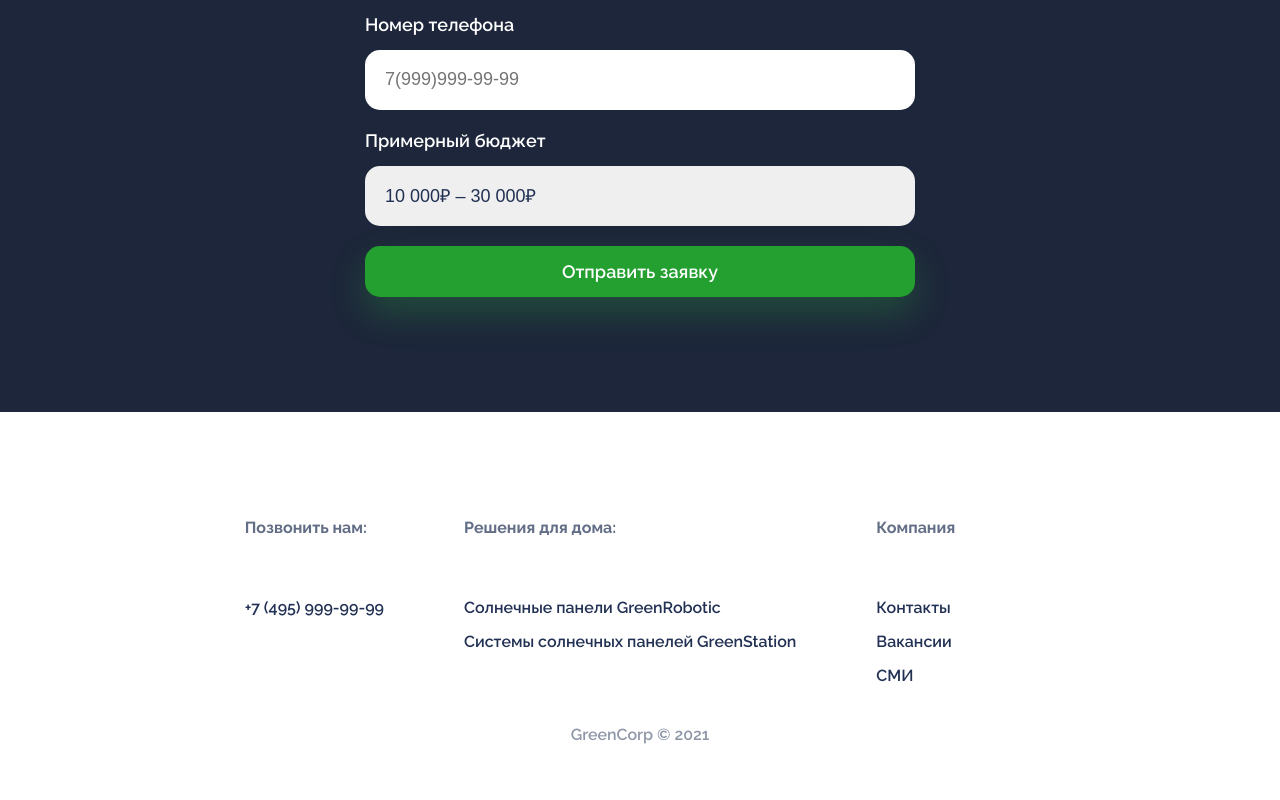
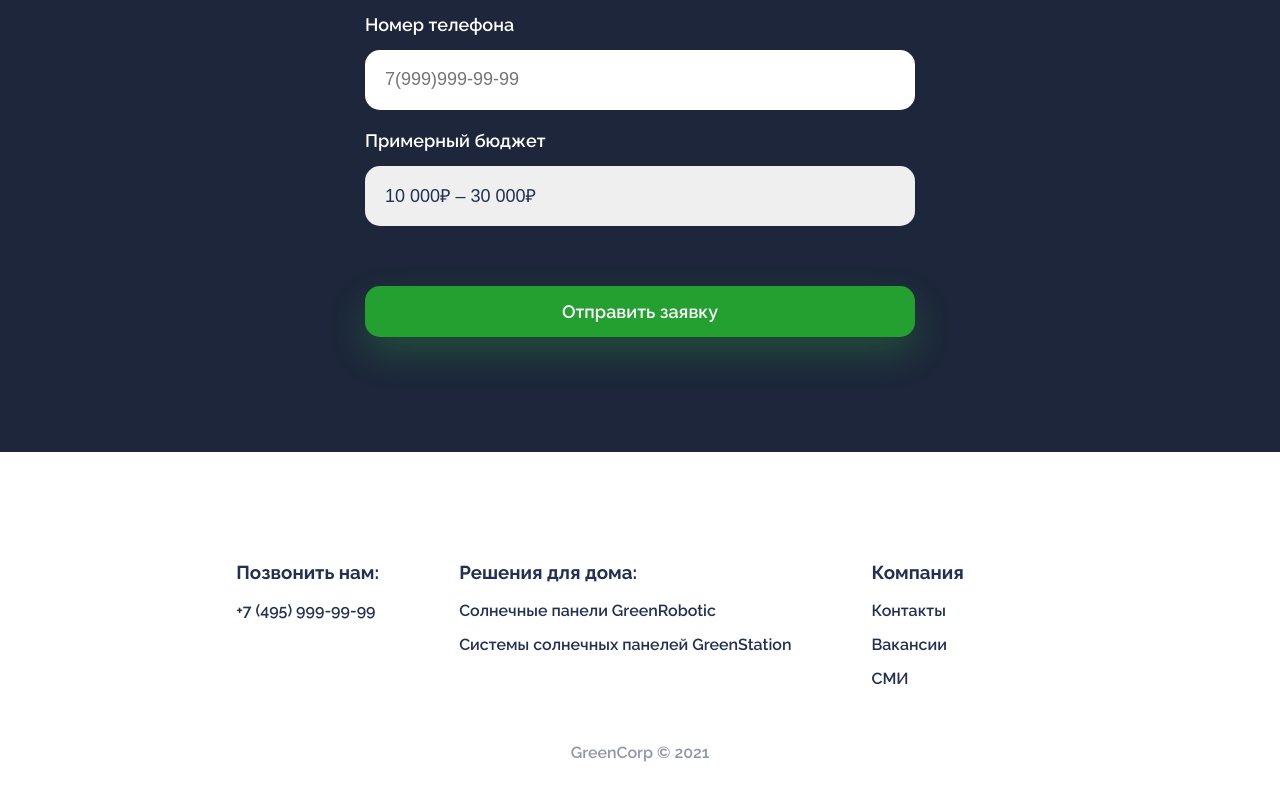
Before and after one commit to ArturKhm/green-corp-landing, a plain HTML site: page index.html in a window 1280 px wide. Shown: the part 1469-2269 px from the top of the page. Drawn offline with Linux system fonts and the light colour scheme.

Commit message:
Исправления после модуля

```diff
--- a/main.css
+++ b/main.css
@@ -31,7 +31,6 @@ button {
   cursor: pointer;
   box-shadow: 0 16px 36px rgb(52 213 68 / 22%);
   padding: 15px;
-  transition: background-color 0.3s ease-in;
 }
 .about__image {
   width: 500px;
@@ -104,27 +103,27 @@ button {
   font-weight:600;
   margin-bottom: 15px;
 }
- .form input, select {
+ .form input, .form select {
   font-size: 18px;
   color: #213053;
   height: 60px;
   padding: 0 20px;
   border-radius: 15px;
   border: none;
+  outline: none;
  }
  .form__submit {
   font-size: 18px;
   font-weight: 600;
+  margin-top: 40px;
  }
  select {
   appearance: none;
-}
-input {
-  outline: none;
-}
+ }
 button:hover {
   background-color: #f6980c;
   box-shadow: 0 16px 36px rgba(246 152 12 / 20%);
+  transition: background-color 0.3s ease-in;
 }
 footer {
   padding: 90px 20px;
@@ -143,7 +142,7 @@ footer {
 .footer__group {
   margin-right: 80px;
 }
-.footer__group h3 {
+.footer h3 {
   font-size: 16px;
   opacity: 0.7;
   padding-bottom: 30px;
@@ -153,5 +152,5 @@ footer {
   flex-direction: column;
 }
 .footer__links a {
-  padding-top: 15px;
+  margin-bottom: 15px;
 }
```
